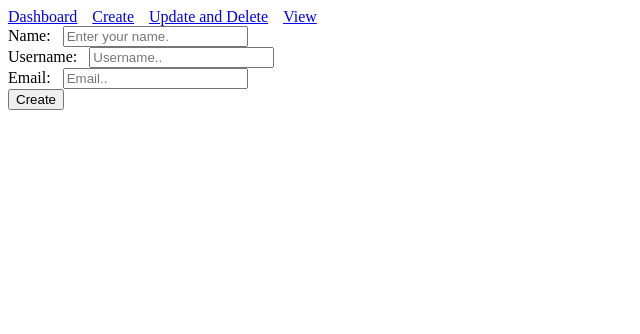
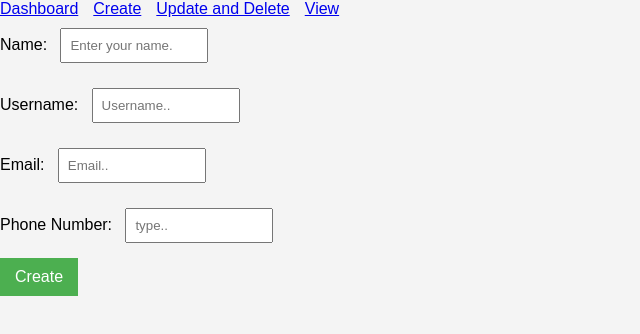
Before and after one commit to Raon-The-Programmer/BharathInternship, a React (Vite) app: page /create in a window 1280 px wide. Shown: the top 334 px of the page, without its empty margins (0-640 px from the left). Built offline with nearby package versions, Linux system fonts and the light colour scheme.

Commit message:
create user partially done

```diff
--- a/src/App.css
+++ b/src/App.css
@@ -0,0 +1,57 @@
+body {
+    font-family: 'Arial', sans-serif;
+    margin: 0;
+    padding: 0;
+    background-color: #f4f4f4;
+  }
+
+  .container {
+
+    display: grid;
+    grid-template-columns: repeat(auto-fill, minmax(300px, 1fr));
+    gap: 20px;
+    margin: 20px auto;
+  }
+
+  .user-card {
+    height: 10em;
+    background-color: #fff;
+    border: 1px solid #ddd;
+    padding: 10px;
+    margin-bottom: 10px;
+    box-shadow: 0 2px 4px rgba(0, 0, 0, 0.1);
+
+  }
+
+  .add-update-container,
+  .update-delete-container {
+    background-color: #fff;
+    border: 1px solid #ddd;
+    padding: 20px;
+    margin-bottom: 20px;
+    box-shadow: 0 2px 4px rgba(0, 0, 0, 0.1);
+  }
+
+  label {
+    display: block;
+    margin-bottom: 5px;
+  }
+
+  input {
+    width: 10%;
+    padding: 8px;
+    margin: 10px 0 10px 0;
+  }
+
+  button {
+    background-color: #4caf50;
+    color: #fff;
+    padding: 10px 15px;
+    border: none;
+    cursor: pointer;
+    font-size: 16px;
+  }
+
+  button:hover {
+    background-color: #45a049;
+  }
--- a/src/App.jsx
+++ b/src/App.jsx
@@ -4,6 +4,7 @@ import { Routes,BrowserRouter as Router,Route,Link } from 'react-router-dom'
 import Dashboard from './components/Dashboard'
 import Create from './components/Create'
 import Edit from './components/Edit'
+import './App.css'
 import View from './components/View'
 
 const App = () => {
--- a/src/components/Create.jsx
+++ b/src/components/Create.jsx
@@ -1,7 +1,10 @@
 import React, { useState } from 'react'
 
 const Create = () => {
-  const [createData,setcreateData] = useState()
+  const [name,setName] = useState('')
+  const [email,setEmail] = useState('')
+  const [phone,setPhone] = useState('')
+
   const handleSubmit=(e)=>{
       e.preventDefault()
 
@@ -21,6 +24,10 @@ const Create = () => {
       <label htmlFor="email"> Email: &nbsp;&nbsp;
         <input type="text" placeholder='Email..' />
       </label></div>
+      <div>
+      <label htmlFor="phone"> Phone Number: &nbsp;&nbsp;
+        <input type="text" placeholder='type..' />
+      </label></div>
       <button action='submit' onClick={handleSubmit}>Create</button>
     </form>
     {}
--- a/src/components/View.jsx
+++ b/src/components/View.jsx
@@ -13,14 +13,17 @@ const View = () => {
 
     }
     useEffect(()=>{fetchData()},[])
-  return (
-    <div><h1>APP</h1>
-    <ul>
-      {data.map((item)=>(
-        <li key={item.id}>{item.name}</li>
-      ))}
-    </ul></div>
-  )
+  return (<div>
+    <h2>User List</h2>
+    <div className='container'>
+    {data.map((user) => (
+      <div key={user.id} className="user-card">
+        <h3>{user.name}</h3>
+        <p>Email: {user.email}</p>
+        <p>Phone: {user.phone}</p>
+      </div>
+    ))}</div>
+  </div>)
 }
 
 export default View
```
